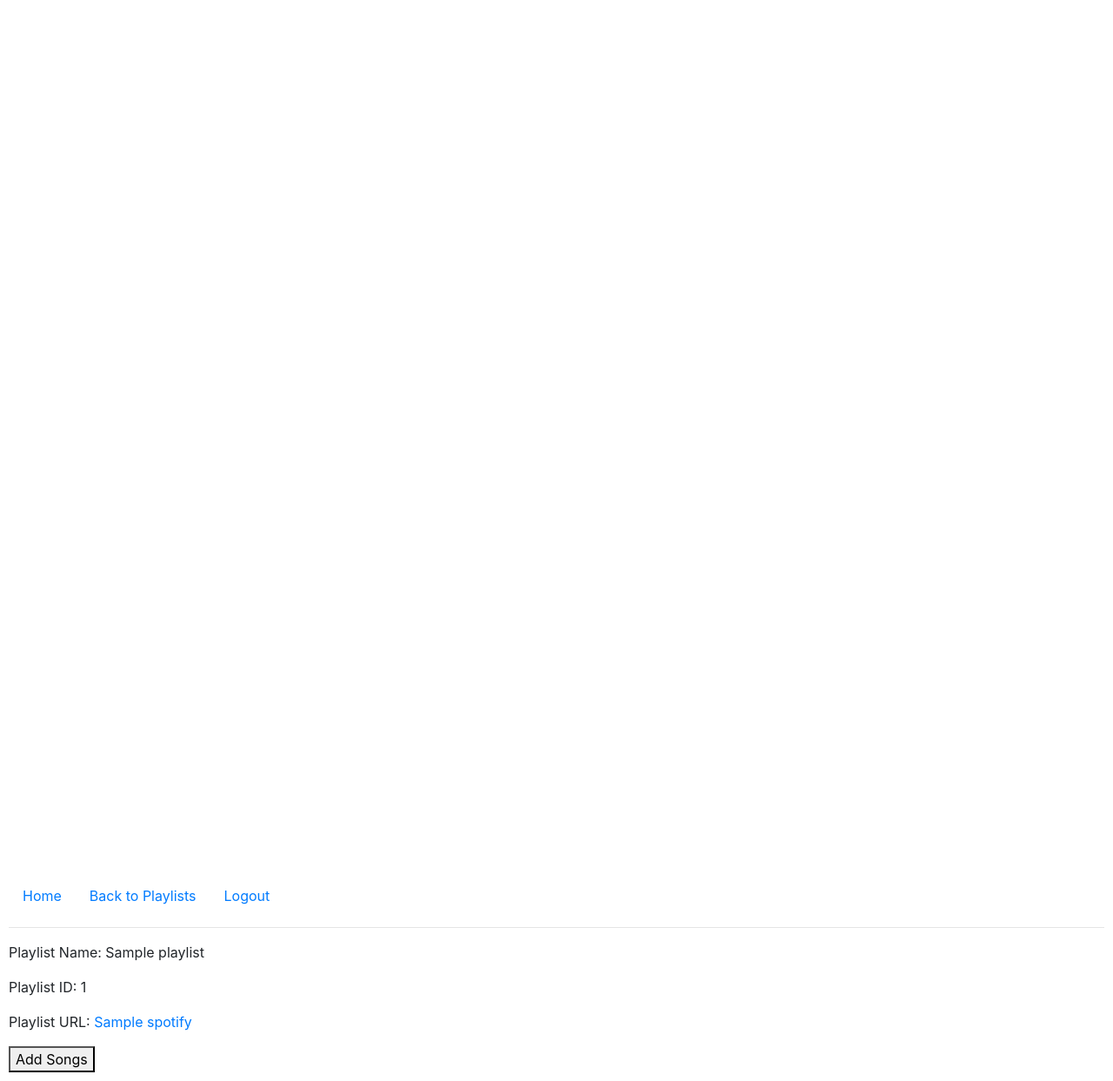
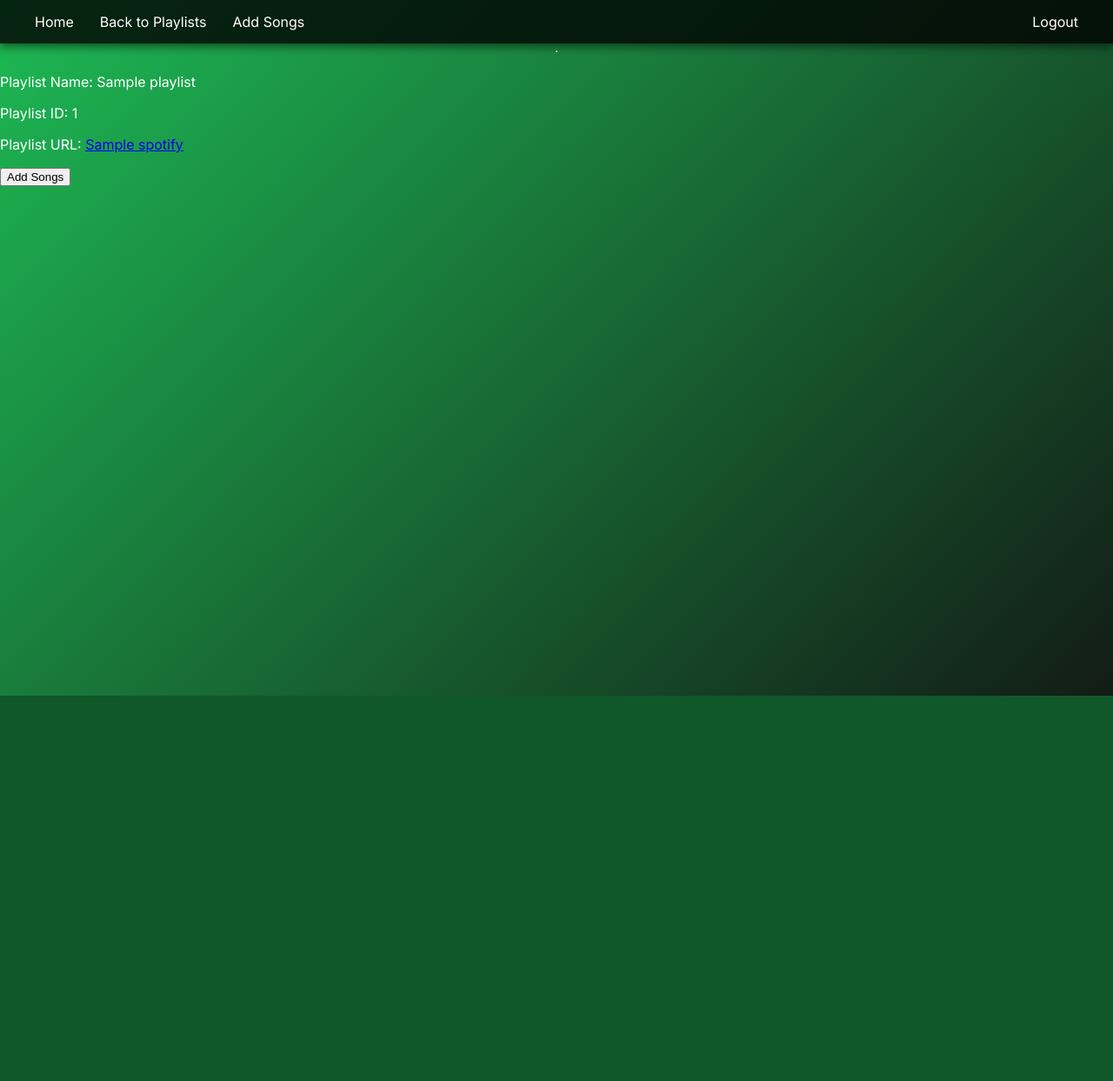
Before and after one commit to williamjones0471/TuneTrack, a Django app: template musicapp/templates/musicapp/playlist_success.html in a window 1280 px wide. Shown: the whole page at 87% size. After the commit the page ends 800 px from the top, so only its background shows below. Run offline with Django 5.2, Linux system fonts and the light colour scheme; the template is opened without the code that fills it: most values are stand-ins (such as "Sample title", 1, 10 or a date in 2020); some libraries are stand-ins or nearby versions.

Commit message:
Update playlist succession styling

```diff
--- a/musicapp/templates/musicapp/playlist_success.html
+++ b/musicapp/templates/musicapp/playlist_success.html
@@ -5,23 +5,70 @@
     <head>
         <meta charset="UTF-8">
         <meta name="viewport" content="width=device-width, initial-scale=1.0">
-        <link rel="stylesheet" href="https://stackpath.bootstrapcdn.com/bootstrap/4.4.1/css/bootstrap.min.css" integrity="sha384-Vkoo8x4CGsO3+Hhxv8T/Q5PaXtkKtu6ug5TOeNV6gBiFeWPGFN9MuhOf23Q9Ifjh" crossorigin="anonymous">
-        <link rel="stylesheet" href="{% static 'musicapp/styles.css' %}">
         <title>Playlist Created Successfully!</title>
+        <link href="https://fonts.googleapis.com/css2?family=Inter:wght@300;400;600&display=swap" rel="stylesheet">
+        <style>
+            /* General Reset */
+            body {
+                margin: 0;
+                padding: 0;
+                font-family: 'Inter', sans-serif;
+                background: linear-gradient(135deg, #1db954, #121212);
+                color: white;
+                min-height: 100vh;
+                display: flex;
+                flex-direction: column;
+                background-size: 110%
+            }
+
+            /* Navigation Bar */
+            .navbar {
+                display: flex;
+                justify-content: space-between;
+                align-items: center;
+                padding: 15px 40px;
+                background: rgba(0, 0, 0, 0.8);
+                box-shadow: 0px 4px 10px rgba(0, 0, 0, 0.5);
+            }
+
+            /* Navigation Links Container */
+            .navbar nav {
+                display: flex;
+                justify-content: flex-end;
+                gap: 30px;
+            }
+
+            .navbar a {
+                color: white;
+                text-decoration: none;
+                font-size: 1rem;
+                font-weight: 500;
+                transition: color 0.3s ease;
+            }
+
+            .navbar .logout {
+                display: flex;
+                justify-content: end;
+            }
+
+            .navbar a:hover {
+                color: #1db954;
+            }
+
+            .navbar .logo {
+                font-size: 1.5rem;
+                font-weight: 700;
+            }
+        </style>
     </head>
     <body>
-        <div>
-            <ul class="nav">
-                <li class="nav-item">
-                    <a class="nav-link" href="{% url 'home' %}">Home</a>
-                </li>
-                <li class="nav-item">
-                    <a class="nav-link" href="{% url 'select_playlist' %}">Back to Playlists</a>
-                </li>
-                <li class="nav-item">
-                    <a class="nav-link" href="{% url 'logout' %}">Logout</a>
-                </li>
-            </ul>
+        <div class="navbar">
+            <nav>
+                <a href="{% url 'home' %}">Home</a>
+                <a href="{% url 'select_playlist' %}">Back to Playlists</a>
+                <a href="{% url 'search_songs' playlist.id %}">Add Songs</a>
+            </nav>
+                <a class="logout" href="{% url 'logout' %}">Logout</a>
         </div>
 
         <hr>
```
